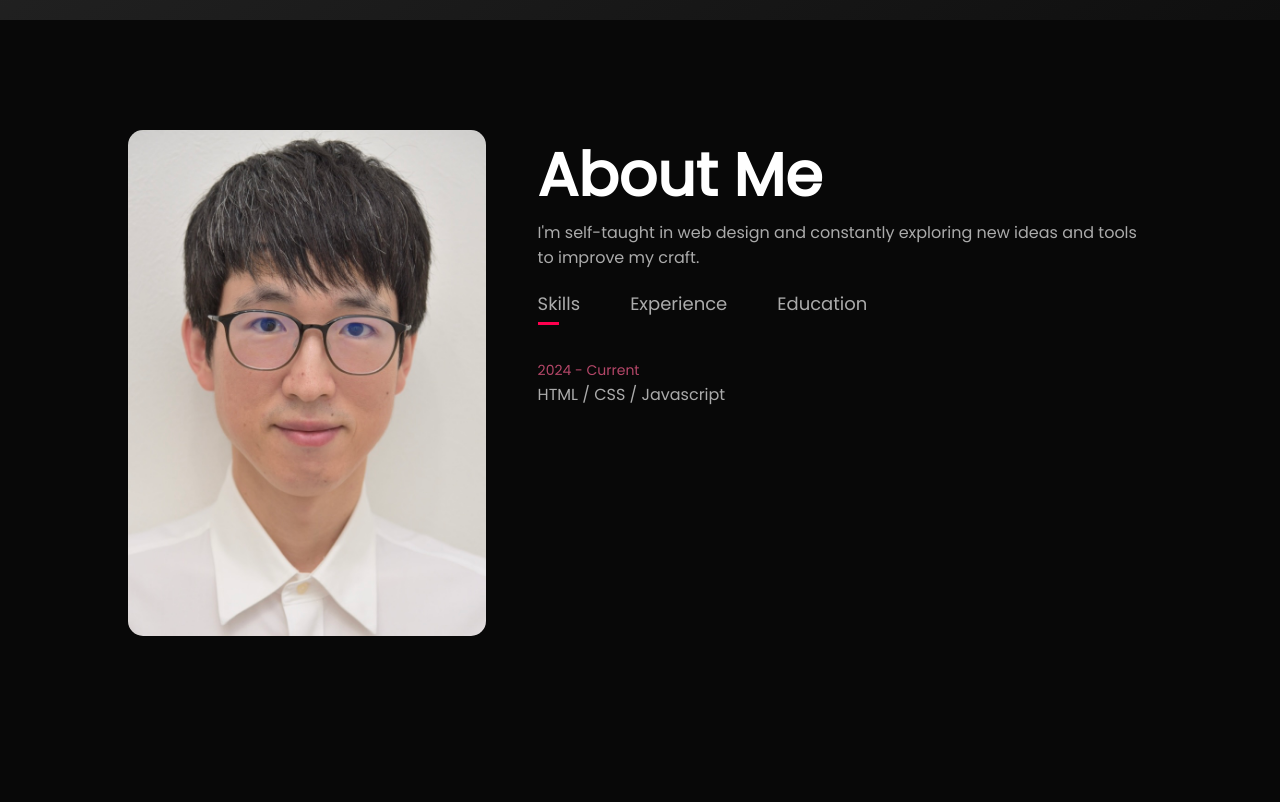
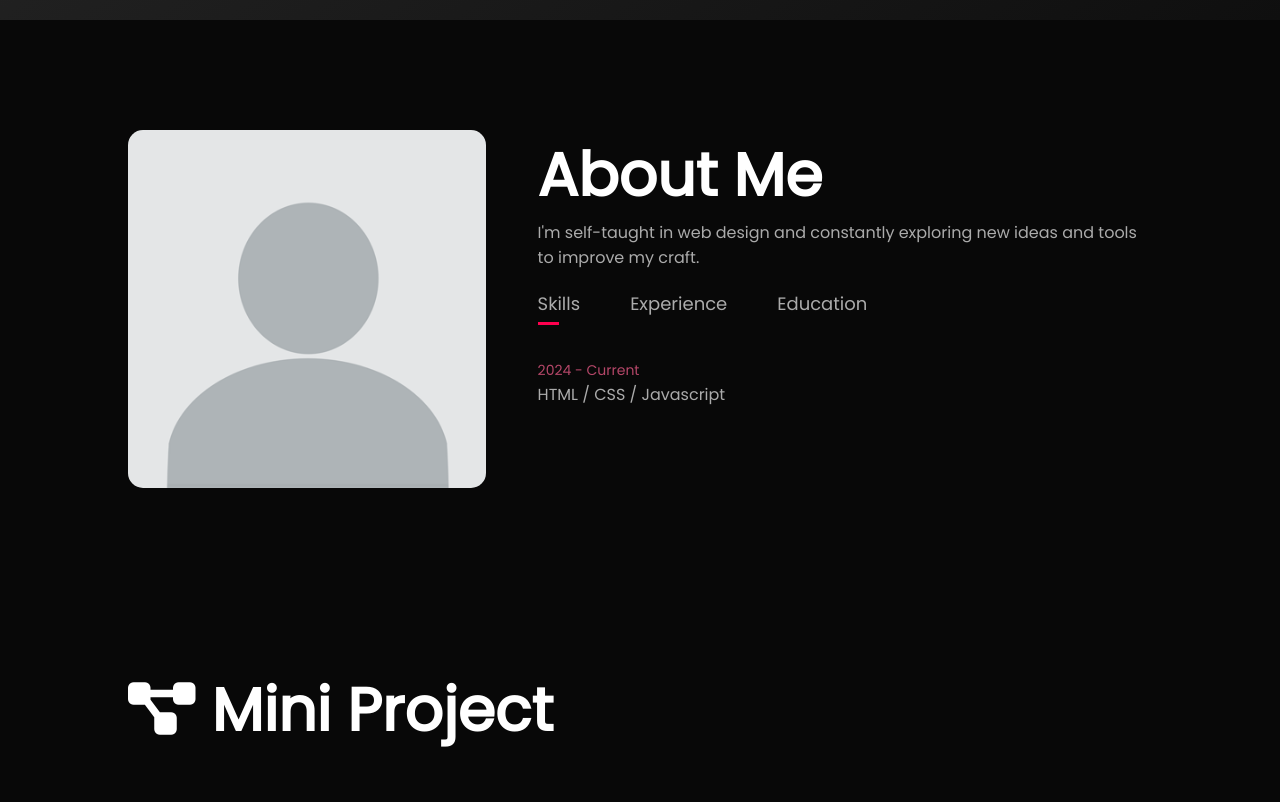
Before and after one commit to HongStory/portfolioVer2, a plain HTML site: page index.html in a window 1280 px wide. Shown: the part 780-1582 px from the top of the page. Drawn offline with Linux system fonts and the light colour scheme.

Commit message:
Add files via upload

```diff
--- a/index.html
+++ b/index.html
@@ -55,7 +55,7 @@
         <div class="container">
             <div class="row">
                 <div class="about-col-1">
-                    <img src="images/hong.jpg" alt="user">
+                    <img src="images/profile.png" alt="user">
                 </div>
                 <div class="about-col-2">
                     <h1 class="sub-title">About Me</h1>
```
